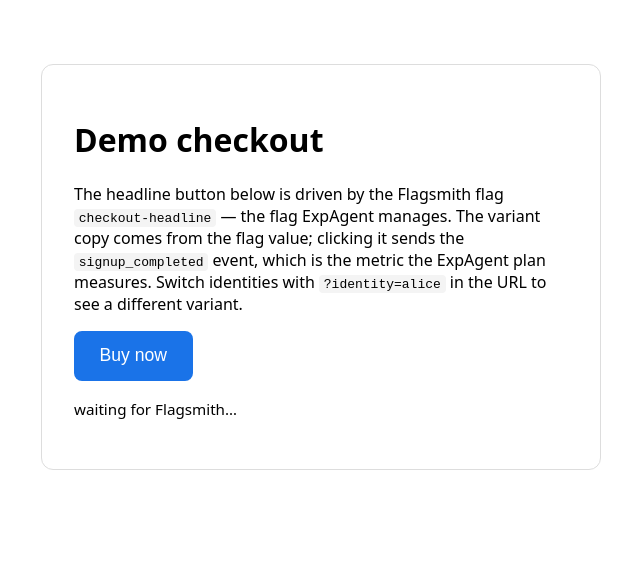
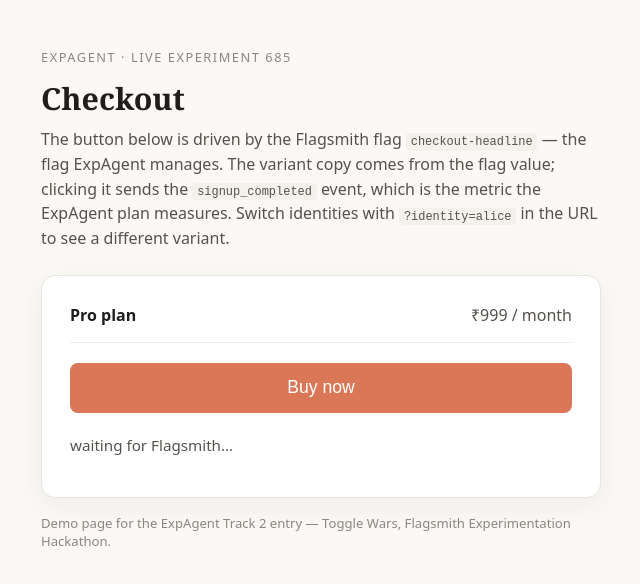
Before and after one commit to amanrane28coder/ExpAgent, a plain HTML site: page demo-app/index.html in a window 1280 px wide. Shown: the whole page, without its empty margins (319-959 px from the left). Drawn offline with Linux system fonts and the light colour scheme.

Commit message:
demo-app: restyle the checkout page (warm paper, product card, coral CTA) — same flag logic, same proof lines, no behaviour change

```diff
--- a/demo-app/index.html
+++ b/demo-app/index.html
@@ -5,30 +5,44 @@
 <meta name="viewport" content="width=device-width, initial-scale=1">
 <title>ExpAgent demo — checkout</title>
 <style>
-  body { font-family: system-ui, sans-serif; max-width: 560px; margin: 4rem auto; padding: 0 1rem; }
-  .card { border: 1px solid #ddd; border-radius: 12px; padding: 2rem; }
-  #cta { background: #1a73e8; color: #fff; border: 0; border-radius: 8px;
-         padding: 0.9rem 1.6rem; font-size: 1.1rem; cursor: pointer; }
-  #status { margin-top: 1rem; font-size: 0.95rem; line-height: 1.6; }
-  #status b { font-variant-numeric: tabular-nums; }
-  #log { margin-top: 1rem; color: #555; font-size: 0.9rem; white-space: pre-wrap; }
-  code { background: #f4f4f4; padding: 0.1rem 0.3rem; border-radius: 4px; }
+  body { font-family: system-ui, -apple-system, sans-serif; background: #faf9f5; color: #1f1e1d; margin: 0; padding: 3rem 1rem; }
+  .wrap { max-width: 560px; margin: 0 auto; }
+  .eyebrow { font-size: 0.8rem; letter-spacing: 0.12em; text-transform: uppercase; color: #8a8781; margin-bottom: 0.75rem; }
+  h1 { font-family: Georgia, 'Times New Roman', serif; font-size: 1.9rem; margin: 0 0 0.5rem; }
+  .sub { color: #55524d; margin: 0 0 1.5rem; line-height: 1.55; }
+  .card { background: #fff; border: 1px solid #e8e4de; border-radius: 14px; padding: 1.75rem; box-shadow: 0 8px 30px rgba(31,30,29,0.06); }
+  .product { display: flex; justify-content: space-between; align-items: baseline; padding-bottom: 1rem; border-bottom: 1px solid #f0ede8; margin-bottom: 1.25rem; }
+  .product .name { font-weight: 600; }
+  .product .price { color: #55524d; }
+  #cta { background: #d97757; color: #fff; border: 0; border-radius: 8px;
+         padding: 0.9rem 1.6rem; font-size: 1.1rem; cursor: pointer; width: 100%; }
+  #cta:hover { background: #c96a4b; }
+  #status { margin-top: 1.25rem; font-size: 0.95rem; line-height: 1.6; color: #55524d; }
+  #status b { color: #1f1e1d; font-variant-numeric: tabular-nums; }
+  #log { margin-top: 0.75rem; color: #8a8781; font-size: 0.88rem; white-space: pre-wrap; font-family: ui-monospace, monospace; }
+  code { background: #f4f1ec; padding: 0.1rem 0.3rem; border-radius: 4px; font-size: 0.92em; }
+  .foot { margin-top: 1rem; font-size: 0.82rem; color: #8a8781; }
 </style>
 </head>
 <body>
-<div class="card">
-  <h1>Demo checkout</h1>
-  <p>The headline button below is driven by the Flagsmith flag
+<div class="wrap">
+  <div class="eyebrow">ExpAgent · live experiment 685</div>
+  <h1>Checkout</h1>
+  <p class="sub">The button below is driven by the Flagsmith flag
      <code>checkout-headline</code> — the flag ExpAgent manages. The variant
      copy comes from the flag value; clicking it sends the
      <code>signup_completed</code> event, which is the metric the ExpAgent
      plan measures. Switch identities with <code>?identity=alice</code> in the
      URL to see a different variant.</p>
-  <!-- Logic mirrors snippet.js (generated by agent/plan.py), plus identity
-       switching for the on-camera variant flip. -->
-  <button id="cta">Buy now</button>
-  <div id="status">waiting for Flagsmith…</div>
-  <div id="log"></div>
+  <div class="card">
+    <div class="product"><span class="name">Pro plan</span><span class="price">₹999 / month</span></div>
+    <!-- Logic mirrors snippet.js (generated by agent/plan.py), plus identity
+         switching for the on-camera variant flip. -->
+    <button id="cta">Buy now</button>
+    <div id="status">waiting for Flagsmith…</div>
+    <div id="log"></div>
+  </div>
+  <p class="foot">Demo page for the ExpAgent Track 2 entry — Toggle Wars, Flagsmith Experimentation Hackathon.</p>
 </div>
 <script type="module">
   import flagsmith from 'https://cdn.jsdelivr.net/npm/@flagsmith/flagsmith@12.4.0/+esm';
```
